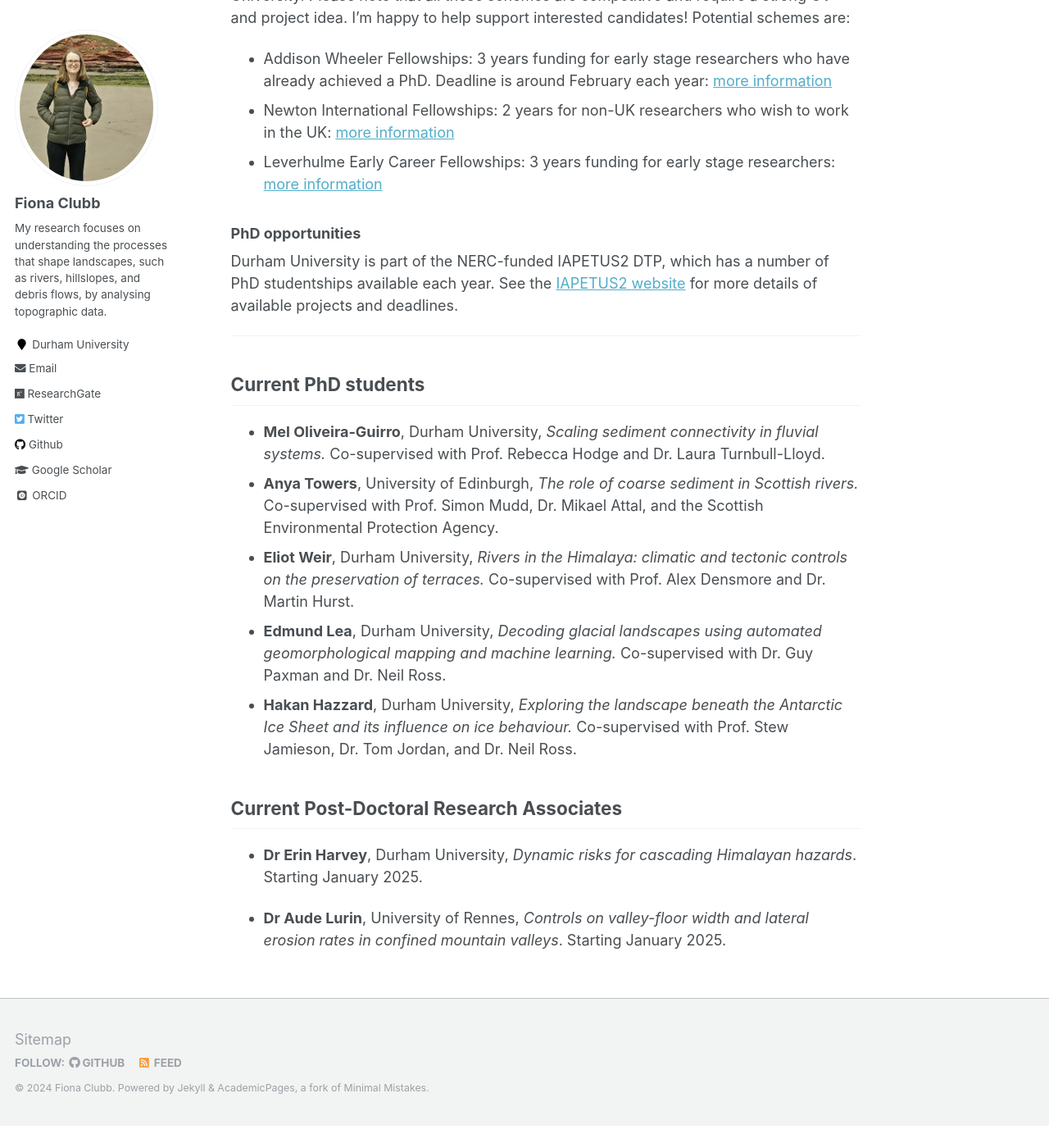
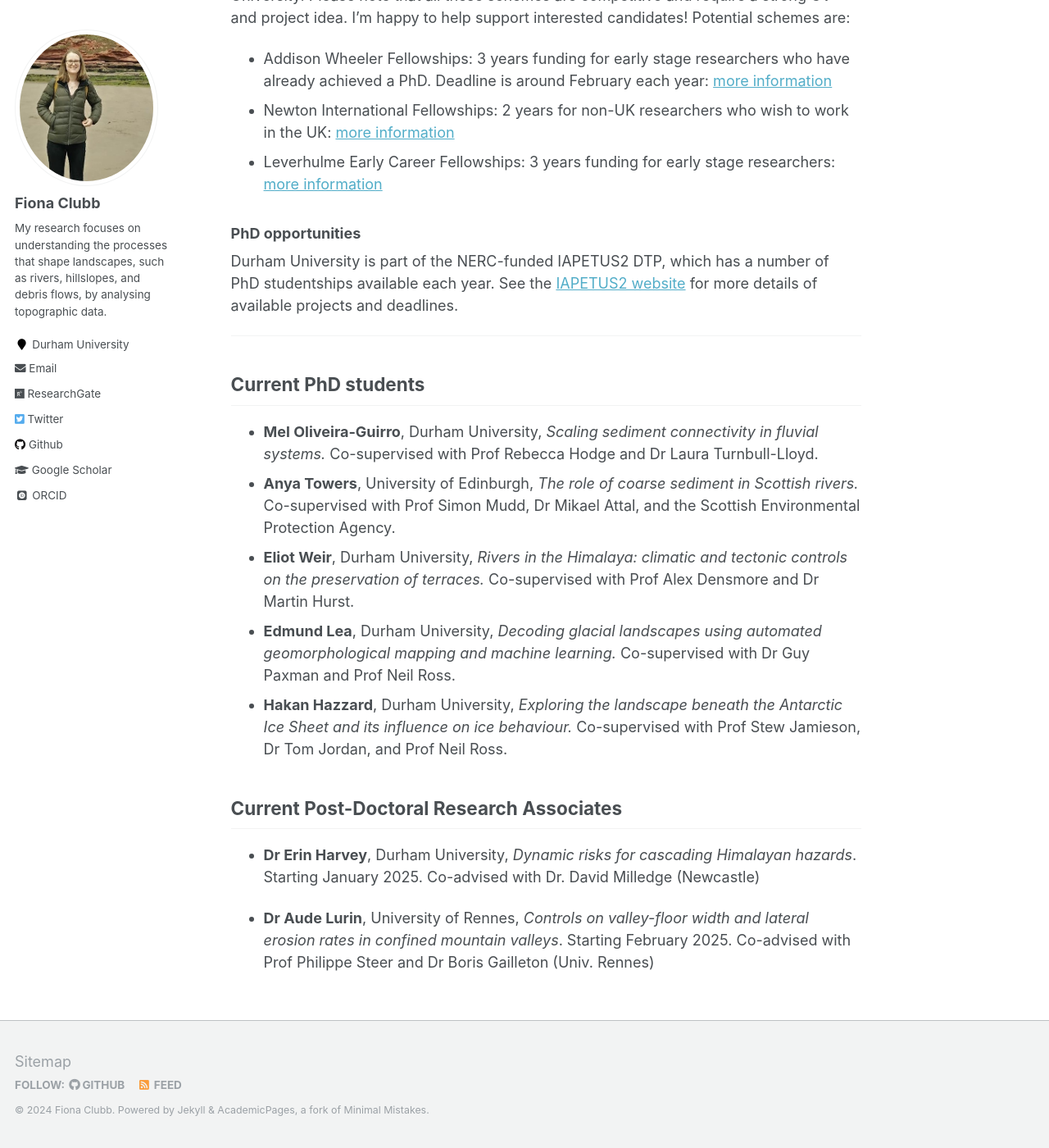
Before and after one commit to fclubb/fclubb.github.io, a Jekyll site: the page built from _pages/about.md, in a window 1280 px wide and 1400 px high, scrolled down 1313 px. Shown: the whole window at 82% size. Built offline with Jekyll 4.4.1, drawn with Linux system fonts in a browser that asks for light colours; some web fonts are replaced; before the commit the page ends 2686 px from its top, so only the background shows below that.

Commit message:
Updating about

```diff
--- a/_pages/about.md
+++ b/_pages/about.md
@@ -41,15 +41,15 @@ Durham University is part of the NERC-funded IAPETUS2 DTP, which has a number of
 ---
 ## Current PhD students
 
-* **Mel Oliveira-Guirro**, Durham University, _Scaling sediment connectivity in fluvial systems._ Co-supervised with Prof. Rebecca Hodge and Dr. Laura Turnbull-Lloyd.
-* **Anya Towers**, University of Edinburgh, _The role of coarse sediment in Scottish rivers._ Co-supervised with Prof. Simon Mudd, Dr. Mikael Attal, and the Scottish Environmental Protection Agency.
-* **Eliot Weir**, Durham University, _Rivers in the Himalaya: climatic and tectonic controls on the preservation of  terraces._ Co-supervised with Prof. Alex Densmore and Dr. Martin Hurst.
-* **Edmund Lea**, Durham University, _Decoding glacial landscapes using automated geomorphological mapping and machine learning._ Co-supervised with Dr. Guy Paxman and Dr. Neil Ross.
-* **Hakan Hazzard**, Durham University, _Exploring the landscape beneath the Antarctic Ice Sheet and its influence on ice behaviour._ Co-supervised with Prof. Stew Jamieson, Dr. Tom Jordan, and Dr. Neil Ross.
+* **Mel Oliveira-Guirro**, Durham University, _Scaling sediment connectivity in fluvial systems._ Co-supervised with Prof Rebecca Hodge and Dr Laura Turnbull-Lloyd.
+* **Anya Towers**, University of Edinburgh, _The role of coarse sediment in Scottish rivers._ Co-supervised with Prof Simon Mudd, Dr Mikael Attal, and the Scottish Environmental Protection Agency.
+* **Eliot Weir**, Durham University, _Rivers in the Himalaya: climatic and tectonic controls on the preservation of  terraces._ Co-supervised with Prof Alex Densmore and Dr Martin Hurst.
+* **Edmund Lea**, Durham University, _Decoding glacial landscapes using automated geomorphological mapping and machine learning._ Co-supervised with Dr Guy Paxman and Prof Neil Ross.
+* **Hakan Hazzard**, Durham University, _Exploring the landscape beneath the Antarctic Ice Sheet and its influence on ice behaviour._ Co-supervised with Prof Stew Jamieson, Dr Tom Jordan, and Prof Neil Ross.
 
 ## Current Post-Doctoral Research Associates
 
 
-* **Dr Erin Harvey**, Durham University, _Dynamic risks for cascading Himalayan hazards_. Starting January 2025.
+* **Dr Erin Harvey**, Durham University, _Dynamic risks for cascading Himalayan hazards_. Starting January 2025. Co-advised with Dr. David Milledge (Newcastle)
 
-* **Dr Aude Lurin**, University of Rennes, _Controls on valley-floor width and lateral erosion rates in confined mountain valleys_. Starting January 2025.
+* **Dr Aude Lurin**, University of Rennes, _Controls on valley-floor width and lateral erosion rates in confined mountain valleys_. Starting February 2025. Co-advised with Prof Philippe Steer and Dr Boris Gailleton (Univ. Rennes)
```
